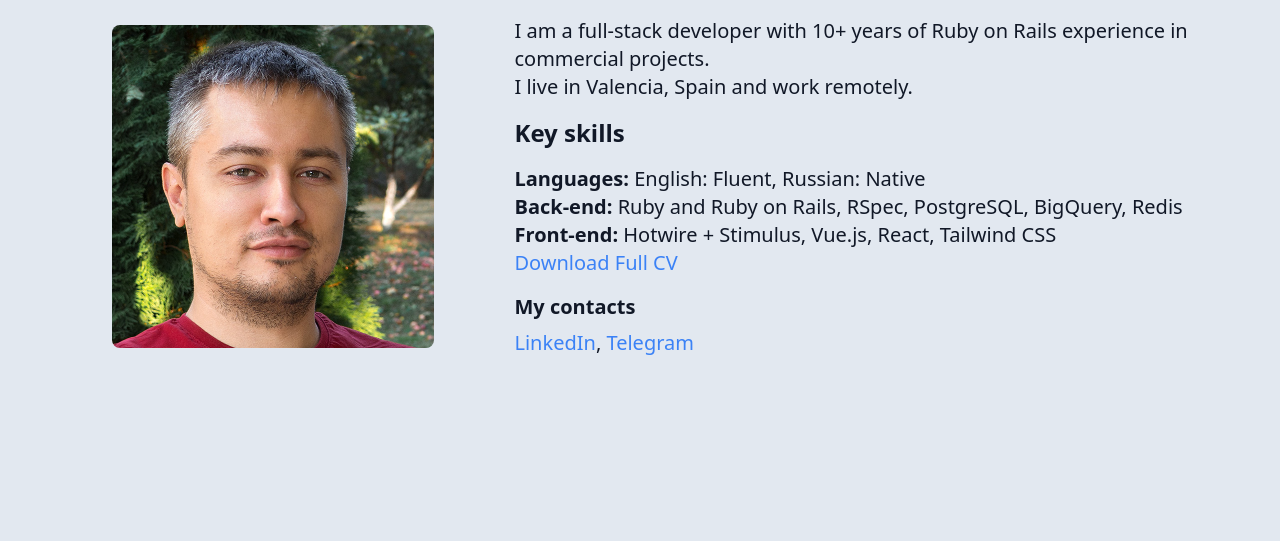
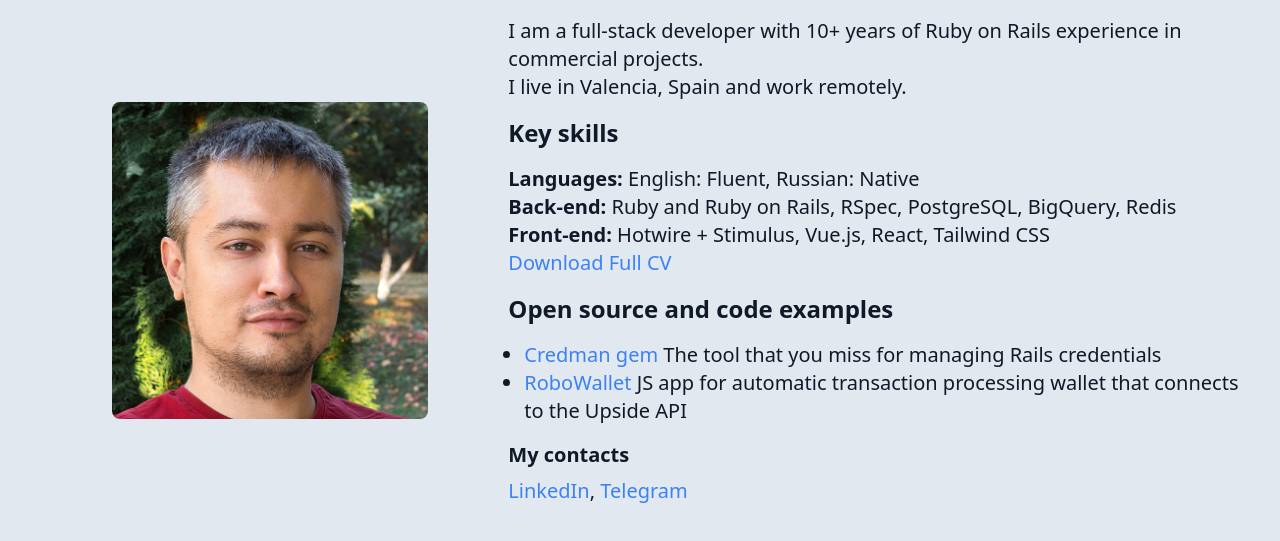
Before and after one commit to Riddlerrr/andronov.me, a website: page resources/public/index.html in a window 1280 px wide. Shown: the part 101-642 px from the top of the page. Drawn offline with Linux system fonts and the light colour scheme.

Commit message:
Add code examples

```diff
--- a/resources/public/index.html
+++ b/resources/public/index.html
@@ -41,6 +41,24 @@
                 </a>
               </p>
 
+              <h2 class="my-4 text-2xl font-semibold">
+                Open source and code examples
+              </h2>
+              <ul class="ps-4 list-disc">
+                <li>
+                  <a href="https://github.com/Uscreen-video/credman" target="_blank" class="text-blue-500">
+                    Credman gem
+                  </a>
+                  The tool that you miss for managing Rails credentials
+                </li>
+                <li>
+                  <a href="https://github.com/CoMakery/robowallet" target="_blank" class="text-blue-500">
+                    RoboWallet
+                  </a>
+                  JS app for automatic transaction processing wallet that connects to the Upside API
+                </li>
+              </ul>
+
               <div class="mt-4">
                 <h3 class="text-xl font-semibold">
                   My contacts
```
Also changed, not shown: resources/public/css/release.css.
